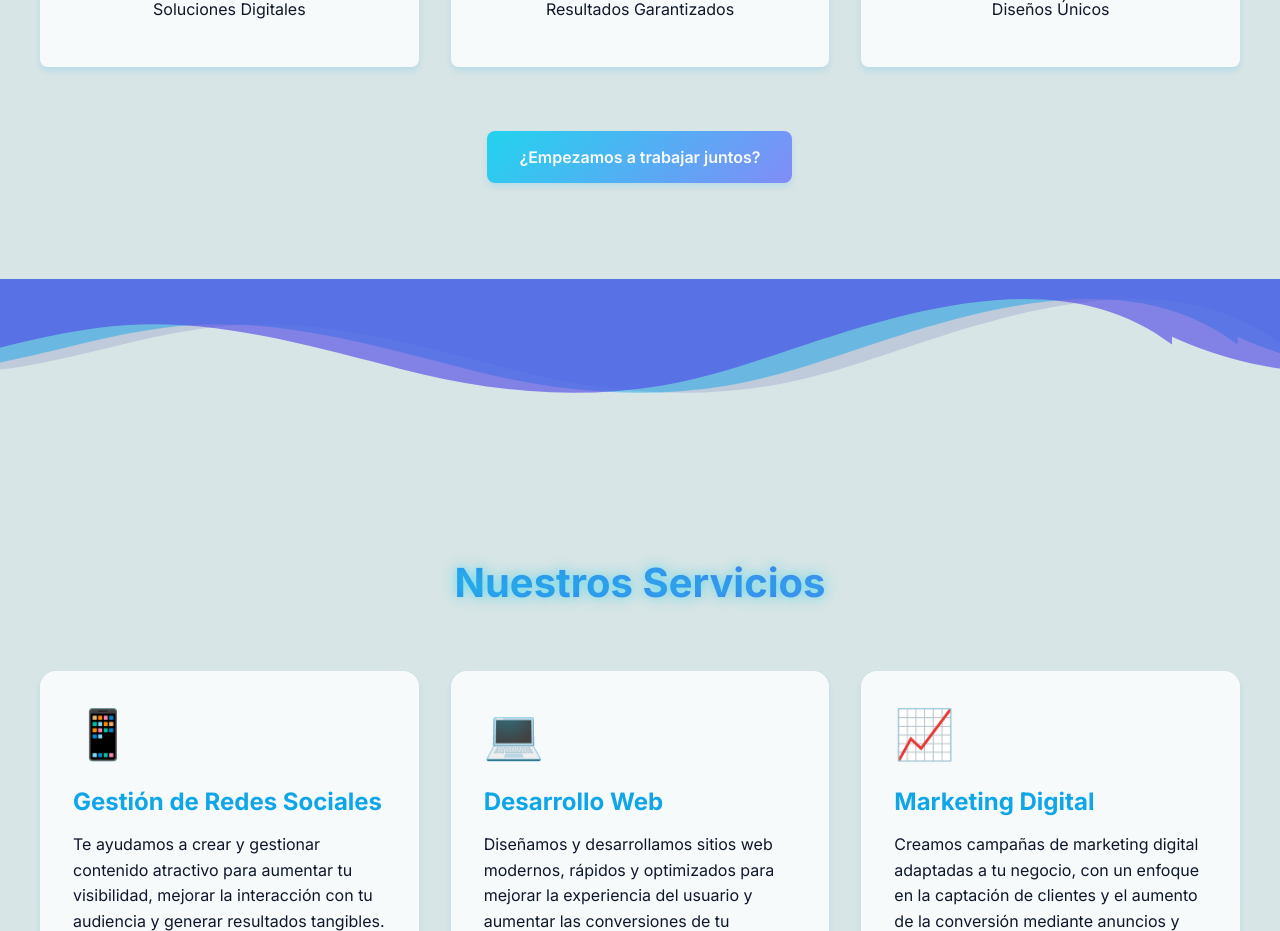
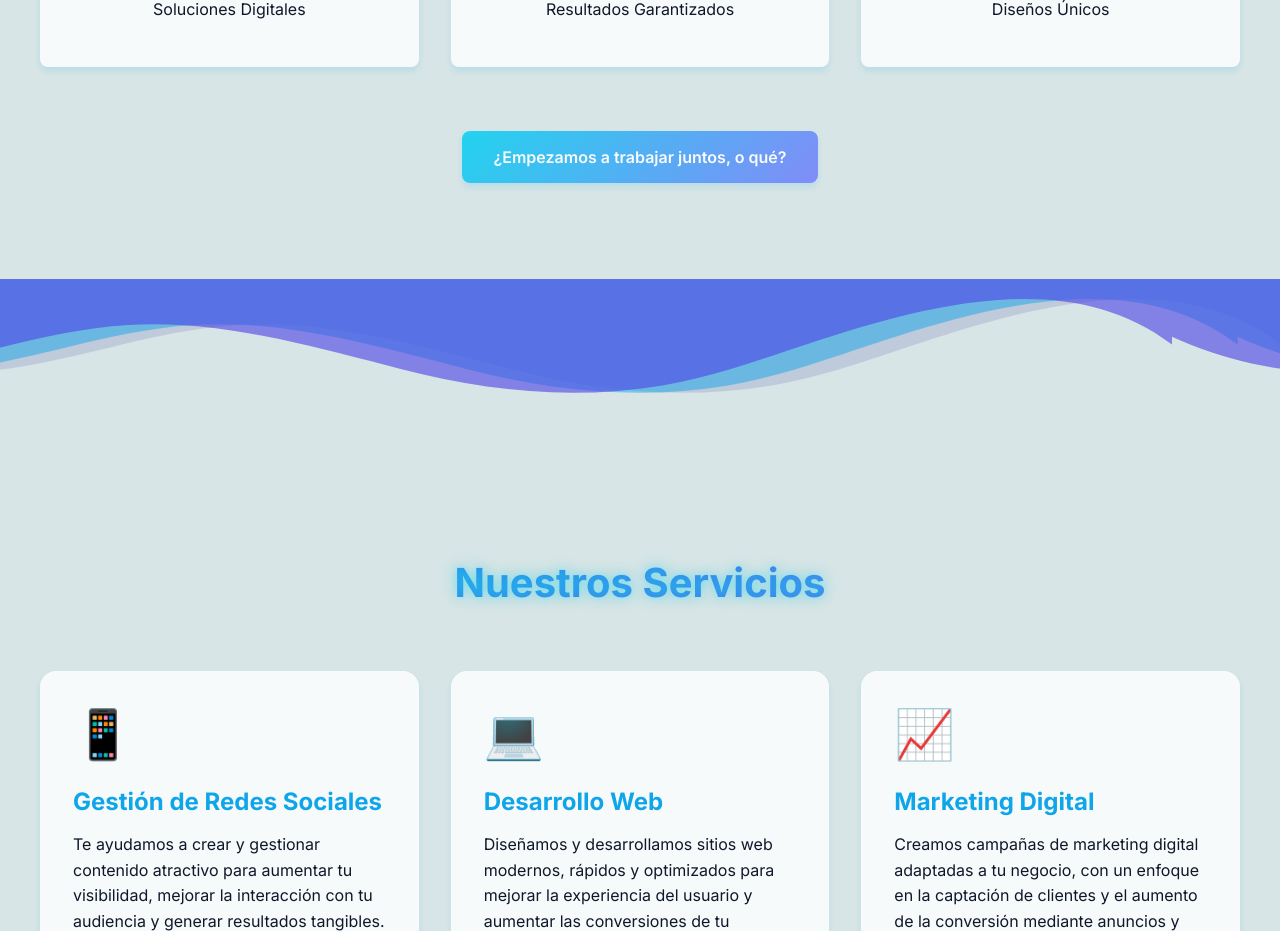
Before and after one commit to IsaacUnU/Wavely, a React (Create React App) app: page / in a window 1280 px wide. Shown: the part 2080-3011 px from the top of the page. Built offline with nearby package versions, Linux system fonts and the light colour scheme.

Commit message:
Modi de algo

```diff
--- a/src/components/about.jsx
+++ b/src/components/about.jsx
@@ -90,7 +90,7 @@ return (
             whileTap={{ scale: 0.95 }}
         >
             <a href="#contacto" className="contact-button">
-                ¿Empezamos a trabajar juntos?
+                ¿Empezamos a trabajar juntos, o qué?
             </a>
         </motion.div>
         </motion.div>
```
